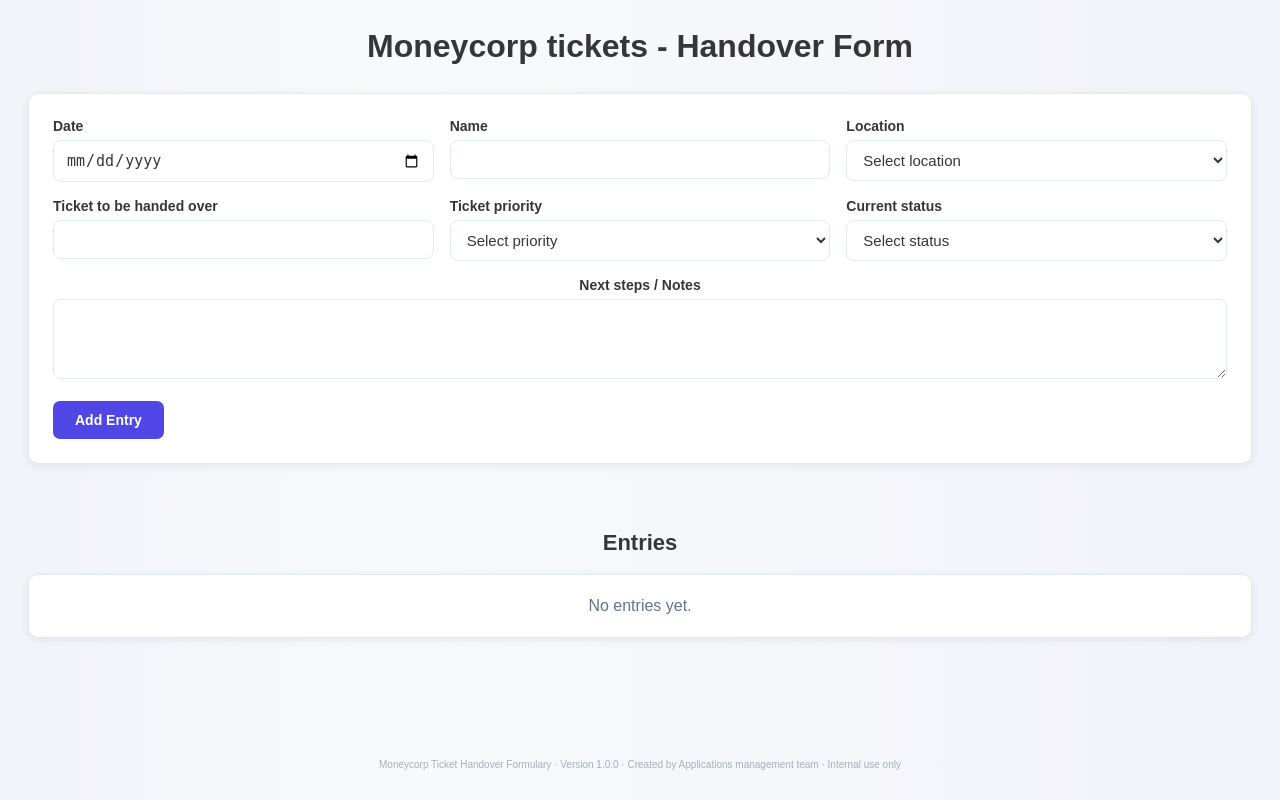
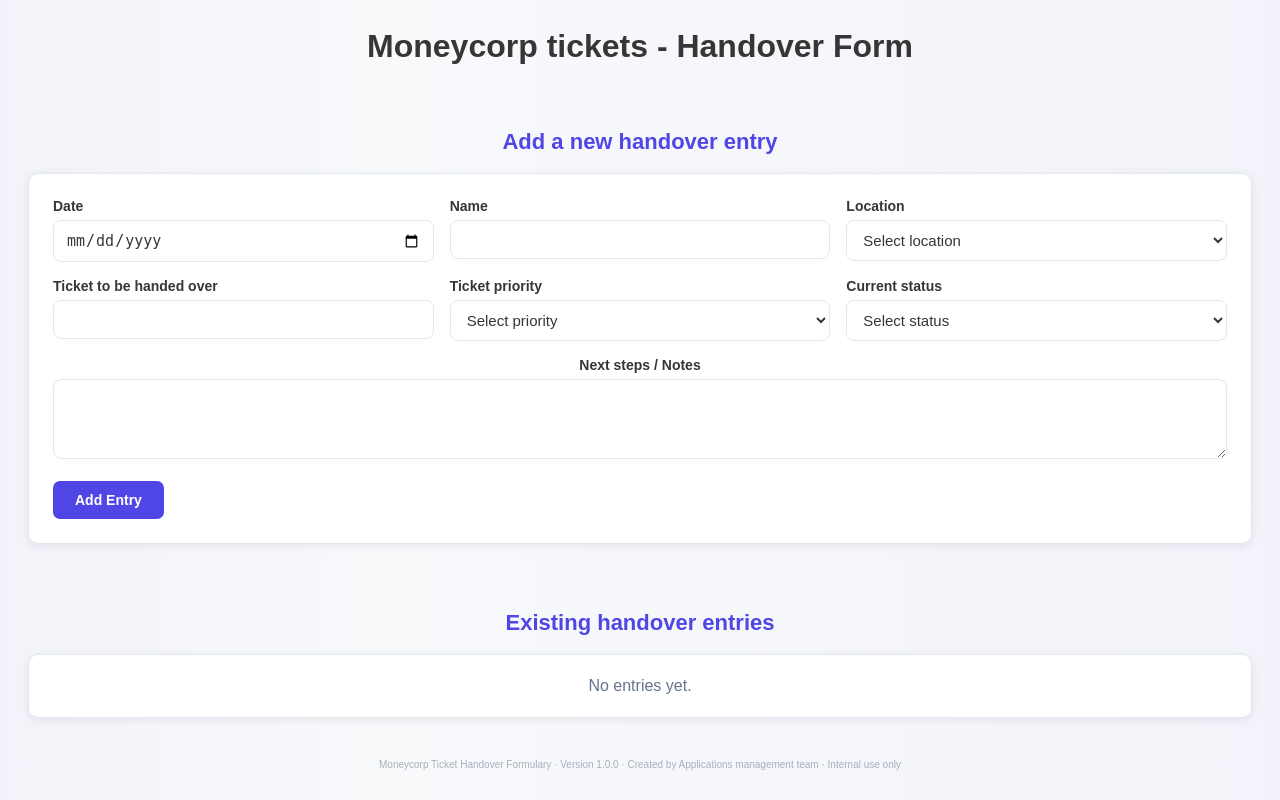
Before and after one commit to Julio11265/ticket-formulary, a Flask app: page / in a window 1280 px wide. Run offline with Flask 3, Linux system fonts and the light colour scheme; data that the repository does not hold is empty; some libraries are stand-ins or nearby versions.

Commit message:
Fixing labels and colors

```diff
--- a/templates/index.html
+++ b/templates/index.html
@@ -8,6 +8,7 @@
             --bg: #f8f9fb;
             --card: #ffffff;
             --text: #363636;
+            --text2: #4f46e5;
             --muted: #64748b;
             --border: #e2e8f0;
             --primary: #4f46e5;
@@ -63,7 +64,7 @@
             font-size: 22px;
             margin: 36px 0 18px;
             font-weight: 700;
-            color: var(--text);
+            color: var(--text2);
         }
 
         form.entry-form {
@@ -306,7 +307,7 @@
 <body>
 <div class="container">
     <h1>Moneycorp tickets - Handover Form</h1>
-
+    <h2>Add a new handover entry</h2>
     <form method="POST" action="/" class="entry-form">
         <div class="form-grid">
             <div>
@@ -364,7 +365,7 @@
         <button type="submit" class="add-button">Add Entry</button>
     </form>
 
-    <h2>Entries</h2>
+    <h2>Existing handover entries</h2>
 
     {% if entries %}
         <table>
```
